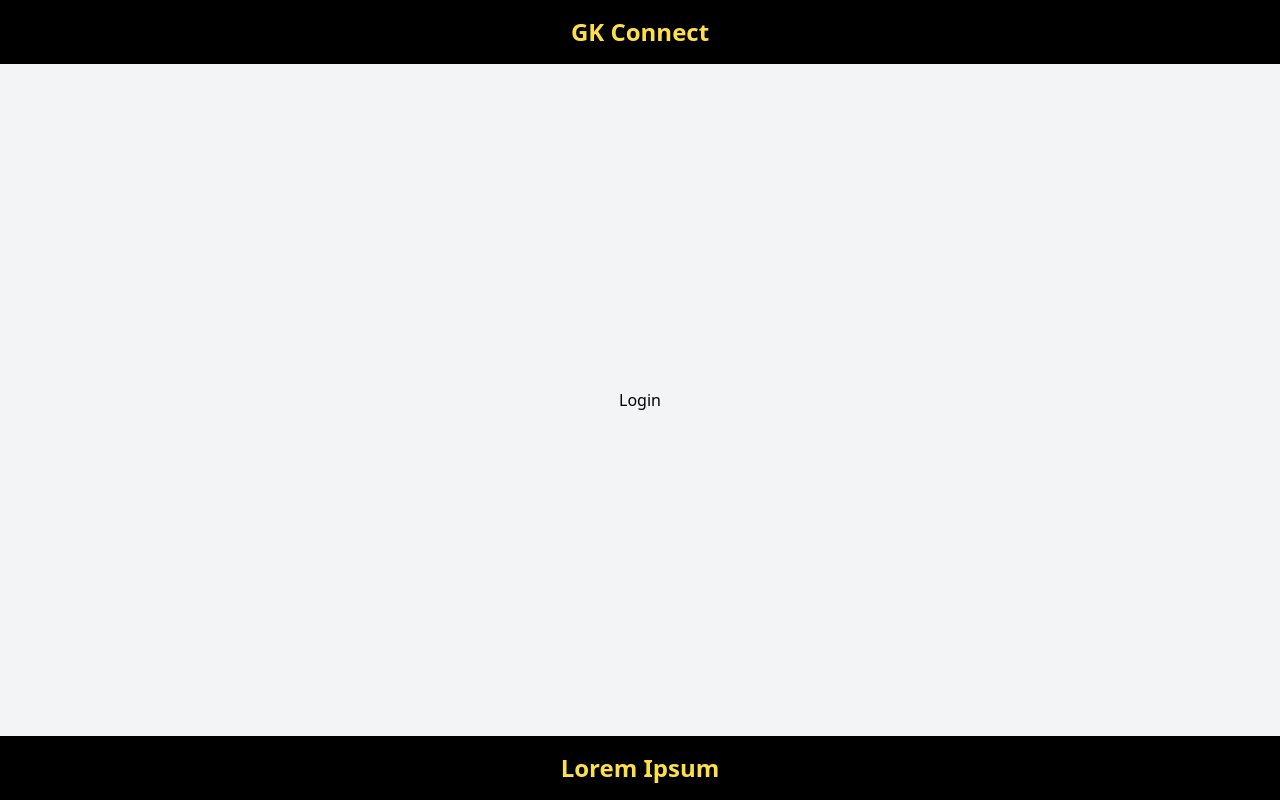
After one commit to rmbv14/bad, a Django app: template bad_demo1/demo_app/templates/demo_app/login.html in a window 1280 px wide. The commit adds this page. Run offline with Django 3.2, Linux system fonts and the light colour scheme; the template is opened without the code that fills it, so the values that code supplies are empty; some libraries are stand-ins or nearby versions.

Commit message:
deliv1_demo_finish

```diff
--- a/bad_demo1/demo_app/forms.py
+++ b/bad_demo1/demo_app/forms.py
@@ -9,10 +9,10 @@ class regform(ModelForm):
     )
     class Meta:
         model = Applicant_Information
-        fields = ['first_name', 'last_name', 'password', 'number', 'email'] #uses all fields under the Profile model
+        fields = ['first_name', 'last_name', 'password', 'mobile_number', 'email'] #uses all fields under the Profile model
         widgets = {
             'first_name': forms.TextInput(attrs={'class': 'w-full p-3 border border-gray-300 rounded-md'}),
             'last_name': forms.TextInput(attrs={'class': 'w-full p-3 border border-gray-300 rounded-md'}),
             'email': forms.EmailInput(attrs={'class': 'w-full p-3 border border-gray-300 rounded-md'}),
-            'number': forms.TextInput(attrs={'class': 'w-full p-3 border border-gray-300 rounded-md'}),
+            'mobile_number': forms.TextInput(attrs={'class': 'w-full p-3 border border-gray-300 rounded-md'}),
         }
--- a/bad_demo1/demo_app/models.py
+++ b/bad_demo1/demo_app/models.py
@@ -8,7 +8,7 @@ class Applicant_Information(models.Model): #the main model for applicant info
     first_name = models.CharField(max_length=50)
     last_name = models.CharField(max_length=50)
     password = models.CharField(max_length=100)
-    number = PhoneNumberField(region="PH")
+    mobile_number = PhoneNumberField(region="PH")
     email = models.CharField(max_length=50)
 
     # def save(self, *args, **kwargs):
--- a/bad_demo1/demo_app/templates/demo_app/base.html
+++ b/bad_demo1/demo_app/templates/demo_app/base.html
@@ -9,6 +9,7 @@
     <meta name="viewport" content="width=device-width, initial-scale=1.0">
     <title>GK Connect</title>
     <script src="https://cdn.tailwindcss.com"></script>
+    <link rel="icon" href="favicon.ico">
 </head>
 <body class="bg-gray-100 flex flex-col items-center justify-center min-h-screen">
 
@@ -18,6 +19,9 @@
     <a href="/register/">
         <button class="w-full bg-black text-white px-5 py-3 mt-8 rounded-md hover:bg-gray-800">Register Now!</button>
     </a>
+    <a href="/login/">
+        <h3 class="text-1xl font-semibold text-center underline my-1">Already have an account? Log In!</h3>
+    </a>
     {% endblock %}
     {% include 'demo_app/footer.html' %} <!--footer goes here-->
 </body>
--- /dev/null
+++ b/bad_demo1/demo_app/templates/demo_app/login.html
@@ -0,0 +1,7 @@
+{% extends 'demo_app/base.html'%}
+
+{% block content %}
+
+<h1 class="text-center">Login</h1>
+
+{% endblock %}
--- a/bad_demo1/demo_app/templates/demo_app/register.html
+++ b/bad_demo1/demo_app/templates/demo_app/register.html
@@ -4,7 +4,6 @@
 
 <div class="bg-white p-8 shadow-md rounded-lg w-full max-w-md mt-10">
     <h2 class="text-3xl font-semibold text-center mb-6">Register</h2>
-
     <form action="" method="POST" class="space-y-4">
         {% csrf_token %}
         {{ form.as_p }}  <!-- Django will automatically render the form fields -->
@@ -14,6 +13,11 @@
             Submit
         </button>
     </form>
+    <a href="/login/">
+        <h3 class="text-1xl font-semibold text-center underline my-1">Already have an account? Log In!</h3>
+    </a>
 </div>
 
 {% endblock %}
+
+<!-- add password constraints & OTP -->
--- a/bad_demo1/demo_app/urls.py
+++ b/bad_demo1/demo_app/urls.py
@@ -21,5 +21,6 @@ from . import views #imports our views
 urlpatterns = [
     path('', views.base, name="home"),
     path('register/', views.Register, name="register"), #serves as the link/url path for registering
-    path('submit/', views.Submit, name="Submit")
+    path('submit/', views.Submit, name="Submit"),
+    path('login/', views.Login, name="Login")
 ]
--- a/bad_demo1/demo_app/views.py
+++ b/bad_demo1/demo_app/views.py
@@ -18,4 +18,7 @@ def Register(request):
 
 def Submit(request):
     return render(request, 'demo_app/submit.html') #renders base.html
+
+def Login(request):
+    return render(request, 'demo_app/login.html')
 # Create your views here.
```
Also changed, not shown: bad_demo1/db.sqlite3, bad_demo1/demo_app/image/gk_logo_w_o_bg.png (added), bad_demo1/favicon.ico (added).
